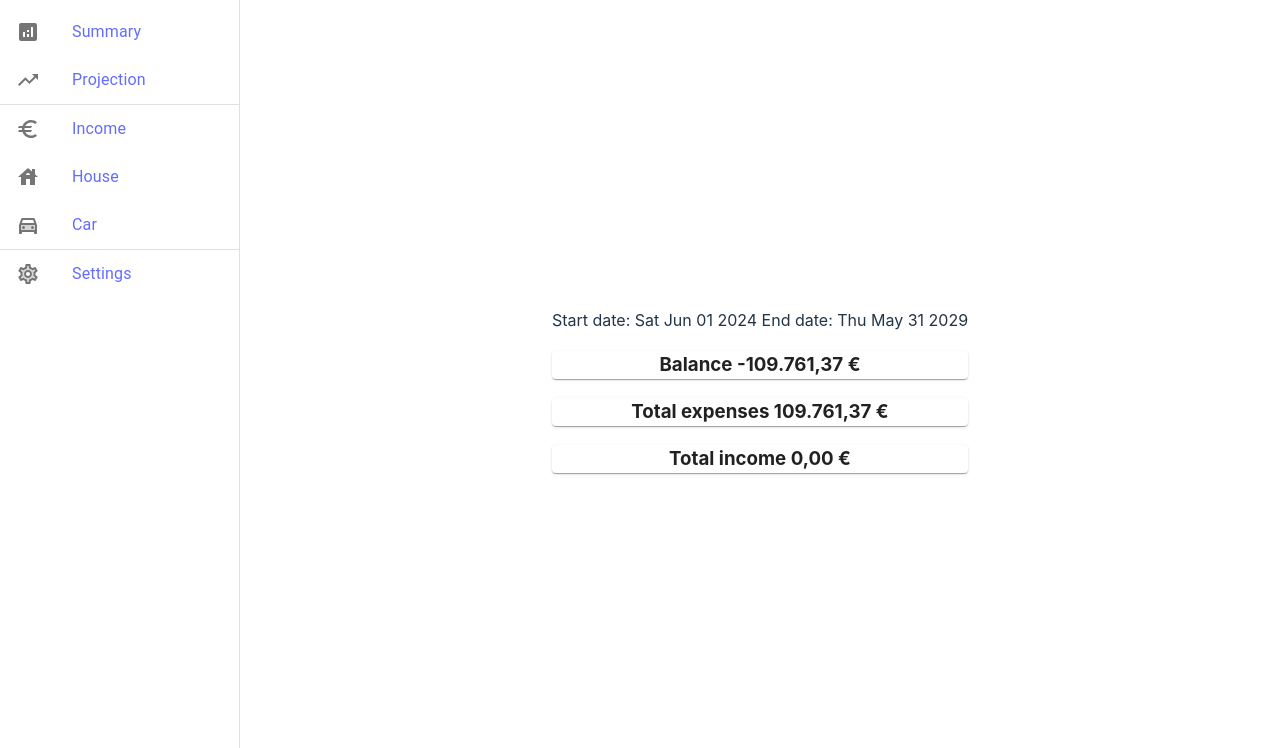
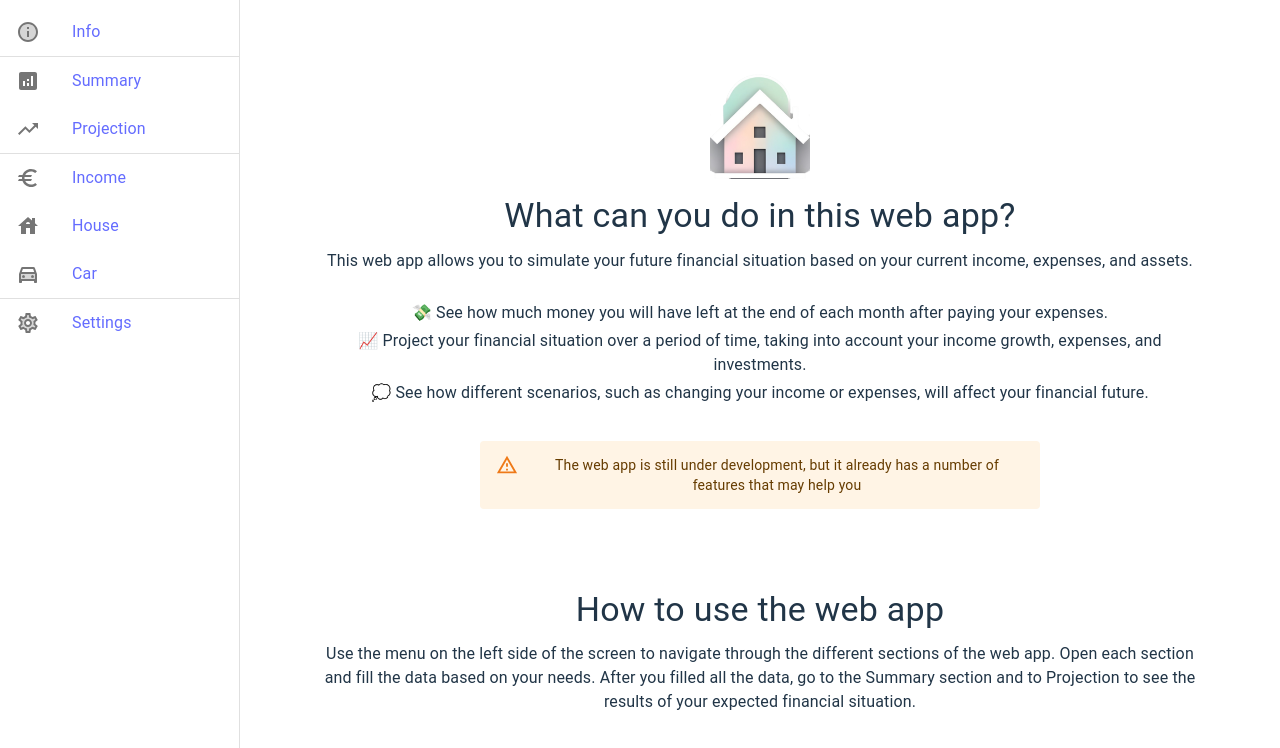
Before and after one commit to giovannibaratta/when-will-i-go-broke, a React (Vite) app: page / in a window 1280 px wide. Shown: the top 748 px of the page. Built offline with nearby package versions, Linux system fonts and the light colour scheme.

Commit message:
Add Info page
Signed-off-by: Giovanni Baratta <bargiovi@hotmail.it>

```diff
--- a/src/App.tsx
+++ b/src/App.tsx
@@ -12,6 +12,7 @@ import {
   ListItemIcon,
   ListItemText
 } from "@mui/material"
+import InfoTwoToneIcon from "@mui/icons-material/InfoTwoTone"
 import {useAppSelector} from "./state/store.ts"
 import {getFirstDayOfNextMonthsFrom} from "./utils/date.ts"
 import {buildCarExpensesCalculator} from "./model/car.ts"
@@ -30,6 +31,7 @@ import {buildHouseExpensesCalculator} from "./model/house.ts"
 import {buildFurnitureExpensesCalculator} from "./model/furniture.ts"
 import {buildHouseAgencyExpensesCalculator, HouseAgencyCosts} from "./model/house-agency.ts"
 import {HouseComponent} from "./components/HouseComponent.tsx"
+import {Info} from "./components/InfoComponent.tsx"
 
 const ONE_YEAR_IN_MS = 1 * 1000 * 60 * 60 * 24 * 365
 
@@ -151,8 +153,19 @@ function App() {
           anchor="left"
         >
           <List>
+            <ListItem key={"Info"} disablePadding>
+              <Link to="/">
+                <ListItemButton>
+                  <ListItemIcon>
+                    <InfoTwoToneIcon />
+                  </ListItemIcon>
+                  <ListItemText primary={"Info"} />
+                </ListItemButton>
+              </Link>
+            </ListItem>
+            <Divider />
             <ListItem key={"Summary"} disablePadding>
-              <Link to="/">
+              <Link to="/summary">
                 <ListItemButton>
                   <ListItemIcon>
                     <AnalyticsIcon />
@@ -220,9 +233,10 @@ function App() {
         <Container maxWidth="xl">
 
           <Routes>
-            <Route path="/" element={<SummaryComponent simulationStartDate={simulationStartDate}
-                                                       simulationEndingDate={simulationEndingDate}
-                                                       records={records} />} />
+            <Route path="/" element={<Info />} />
+            <Route path="/summary" element={<SummaryComponent simulationStartDate={simulationStartDate}
+                                                              simulationEndingDate={simulationEndingDate}
+                                                              records={records} />} />
             <Route path="/projection" element={<CostsProjectionComponent data={records} />} />
             <Route path="/income" element={<IncomeComponent />} />
             <Route path="/car" element={<CarComponent disabled={false} />} />
--- /dev/null
+++ b/src/components/InfoComponent.tsx
@@ -0,0 +1,53 @@
+import React from "react"
+import {Alert, Box, Container, List, ListItemText, Typography} from "@mui/material"
+import logo from "../../public/logo-no-background.png"
+
+interface InfoComponentProps {
+}
+
+export const Info: React.FC<InfoComponentProps> = () => {
+  return (
+    <Container maxWidth="lg">
+      <Box sx={{my: 4}}>
+        <img src={logo} alt="Logo" style={{width: "100px", height: "auto", margin: "10px"}} />
+        <Typography variant="h4" component="h1" gutterBottom>
+          What can you do in this web app?
+        </Typography>
+        <Typography paragraph>
+          This web app allows you to simulate your future financial situation based on your current income, expenses,
+          and assets.
+        </Typography>
+        <List>
+          <ListItemText
+            primary={"💸 See how much money you will have left at the end of each month after paying your expenses."} />
+
+          <ListItemText
+            primary={"📈 Project your financial situation over a period of time, taking into account your income growth, " +
+              "expenses, and investments."} />
+
+          <ListItemText
+            primary={"💭 See how different scenarios, such as changing your income or expenses, will affect your financial future."} />
+
+        </List>
+        <Alert severity="warning" sx={{maxWidth: "60%", margin: "auto", my: 3}}>The web app is still under
+          development,
+          but it
+          already has a
+          number of features that
+          may help you</Alert>
+
+      </Box>
+      <Box sx={{my: 10}}>
+        <Typography variant="h4" gutterBottom>
+          How to use the web app
+        </Typography>
+        <Typography paragraph>
+          Use the menu on the left side of the screen to navigate through the different sections of the web app. Open
+          each section and fill the data based on your needs.
+          After you filled all the data, go to the Summary section and to Projection to see the results of your expected
+          financial situation.
+        </Typography>
+      </Box>
+    </Container>
+  )
+}
--- /dev/null
+++ b/src/vite-env.d.ts
@@ -0,0 +1 @@
+declare module "*.png";
```
